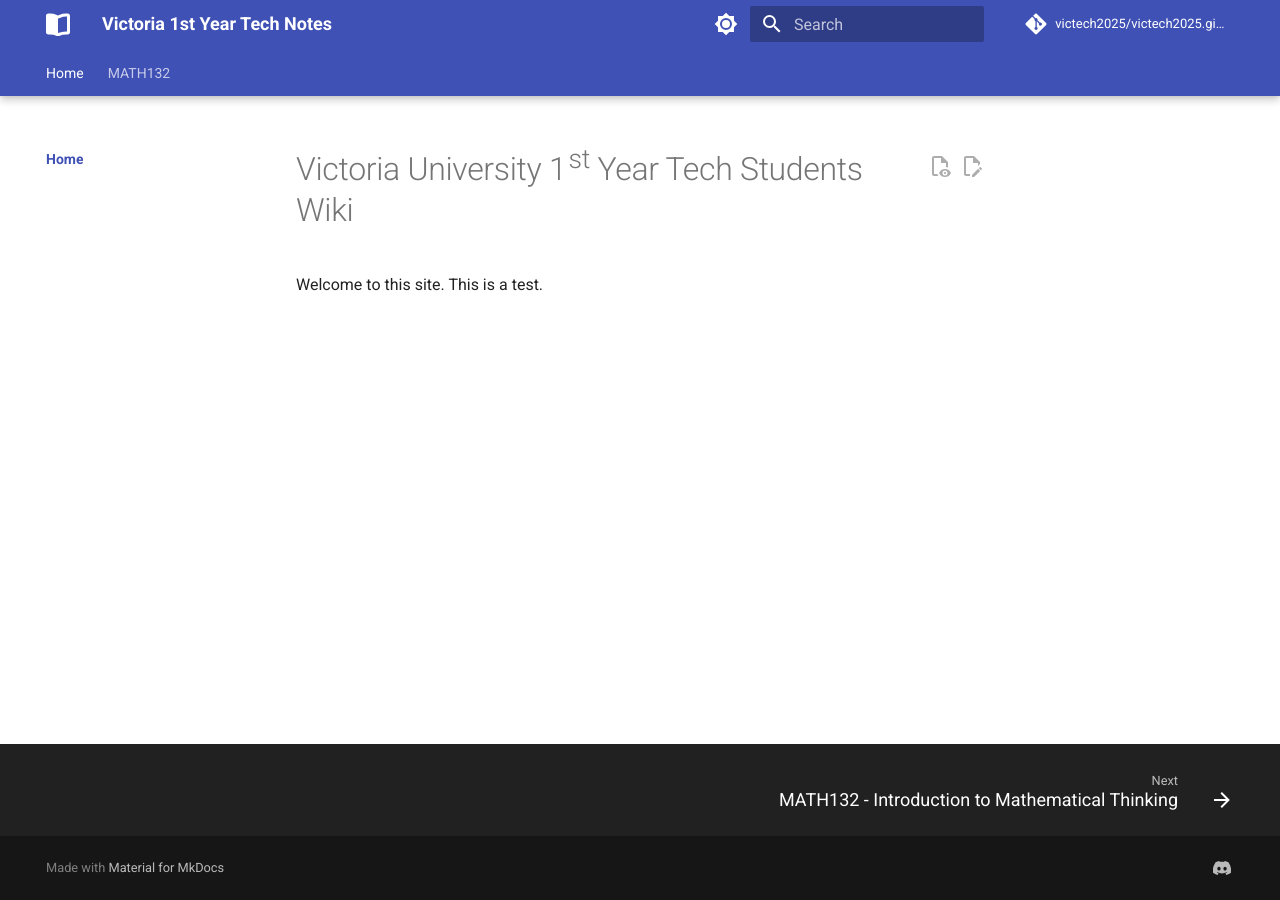
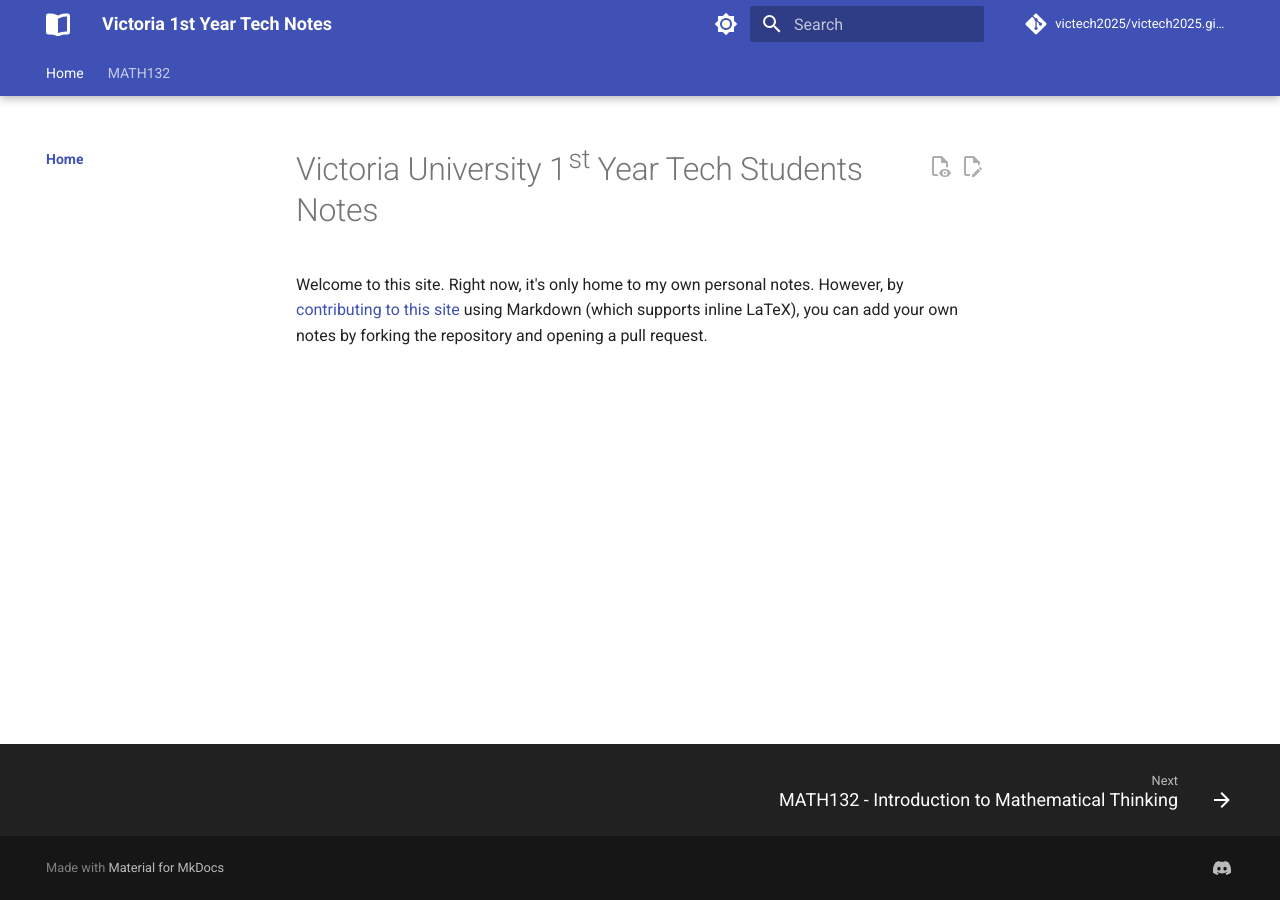
Before and after one commit to victech2025/victech2025.github.io, an MkDocs documentation site: the page built from docs/index.md, in a window 1280 px wide. Built offline with MkDocs 1.6.1 and Material for MkDocs 9.7.7, drawn with Linux system fonts in a browser that asks for light colours; comment, search, counter and statistics services are not loaded.

Commit message:
update index.md

```diff
--- a/docs/index.md
+++ b/docs/index.md
@@ -1,3 +1,8 @@
-# Victoria University 1st Year Tech Students Wiki
+# Victoria University 1st Year Tech Students Notes
 
-Welcome to this site. This is a test.
+Welcome to this site. Right now, it's only home to my own personal notes.
+However, by [contributing to this site][gh-link] using Markdown (which supports
+inline LaTeX), you can add your own notes by forking the repository and opening
+a pull request.
+
+[gh-link]: https://github.com/victech2025/victech2025.github.io
```
